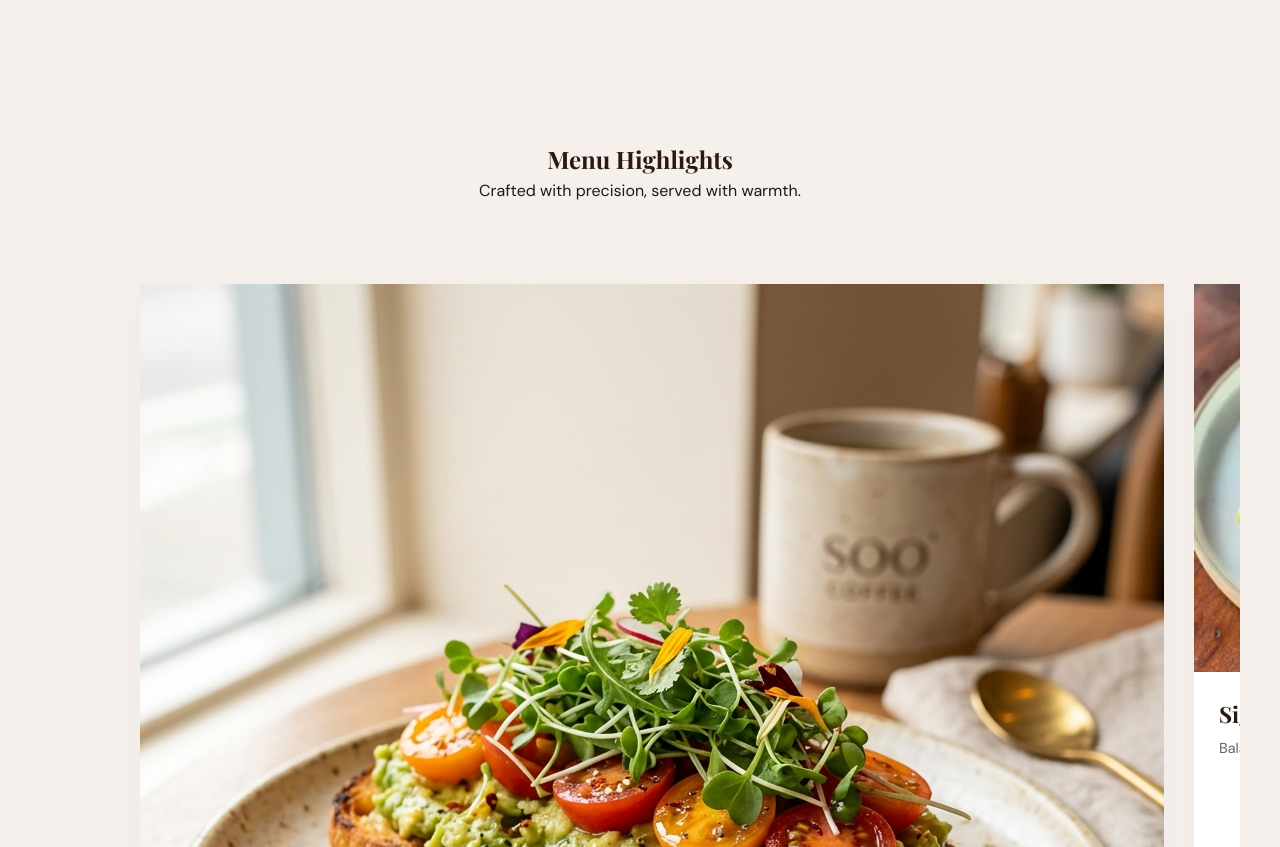
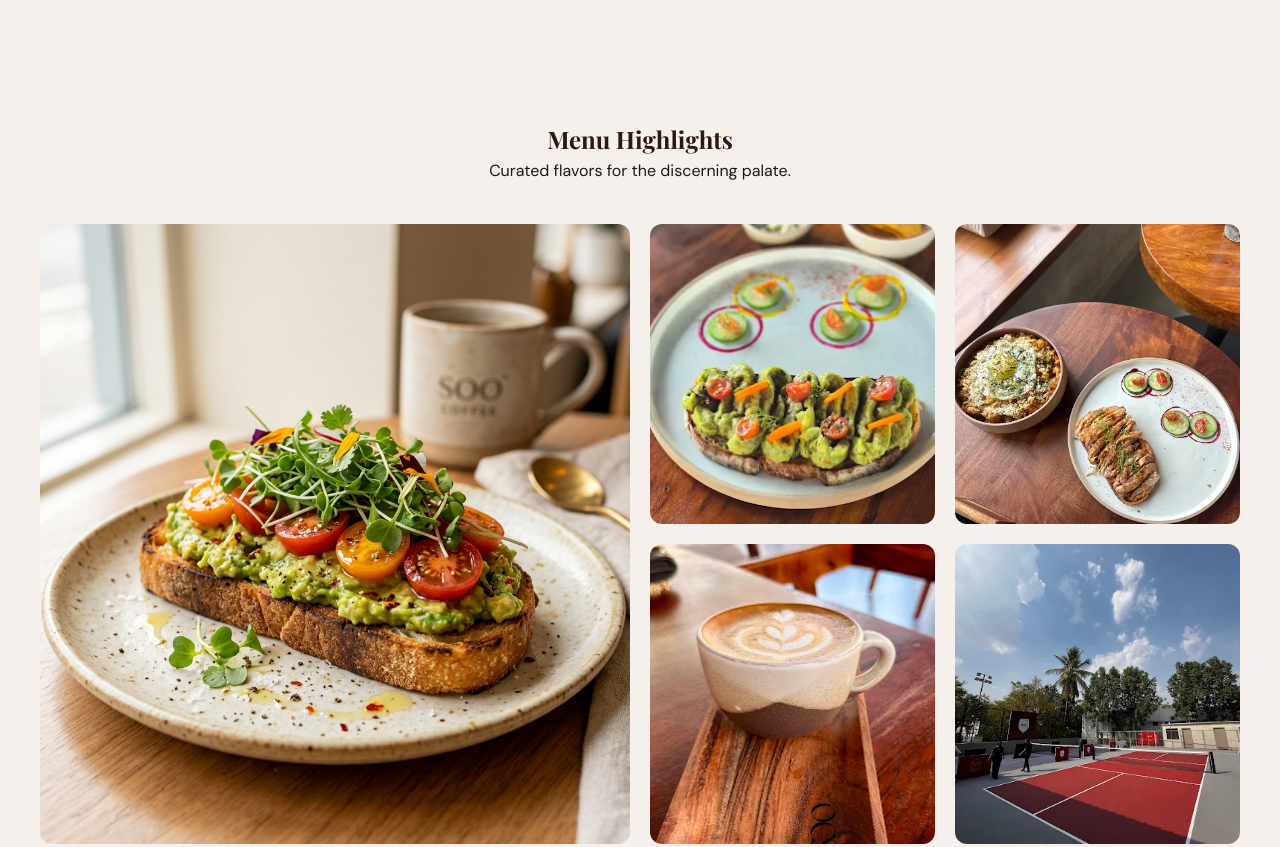
Before and after one commit to Khanmohammedahad-netizen/soo-coffee, a website built with Vite: page index.html in a window 1280 px wide. Shown: the part 1660-2507 px from the top of the page. Built offline with nearby package versions, Linux system fonts and the light colour scheme; some packages are replaced by stand-ins of ours; a web font is replaced by a local one.

Commit message:
Transformed menu into food collage and optimized for mobile-first experience

```diff
--- a/index.html
+++ b/index.html
@@ -49,59 +49,28 @@
 
     <section class="menu" id="menu">
         <div class="container">
-            <div class="menu-header" data-aos="fade-up">
+            <div class="menu-header">
                 <h2>Menu Highlights</h2>
-                <p>Crafted with precision, served with warmth.</p>
+                <p>Curated flavors for the discerning palate.</p>
             </div>
-            <div class="menu-carousel">
-                <div class="menu-card">
-                    <img src="/assets/food_3.png" alt="Avocado Toast">
-                    <div class="menu-card-info">
-                        <h3>Artisan Avocado Toast</h3>
-                        <p>Fresh sourdough topped with smashed avocado and heirloom tomatoes.</p>
-                    </div>
+            <div class="menu-collage">
+                <div class="collage-item large">
+                    <img src="/assets/food_3.png" alt="Menu Item 1">
                 </div>
-                <div class="menu-card">
-                    <img src="/assets/espresso_machine.webp" alt="Espresso">
-                    <div class="menu-card-info">
-                        <h3>Signature Espresso</h3>
-                        <p>Balanced, rich, and intensely aromatic double shot.</p>
-                    </div>
+                <div class="collage-item">
+                    <img src="/assets/espresso_machine.webp" alt="Menu Item 2">
                 </div>
-                <div class="menu-card">
-                    <img src="/assets/coffee_cup.webp" alt="Cold Brew">
-                    <div class="menu-card-info">
-                        <h3>18-Hour Cold Brew</h3>
-                        <p>Slow-steeped for a smooth, chocolatey finish.</p>
-                    </div>
+                <div class="collage-item">
+                    <img src="/assets/food_skillet.webp" alt="Menu Item 3">
                 </div>
-                <div class="menu-card">
-                    <img src="/assets/food_skillet.webp" alt="Skillet Breakfast">
-                    <div class="menu-card-info">
-                        <h3>Cast Iron Skillet</h3>
-                        <p>Fresh eggs and sourdough toast prepared in a cast iron skillet.</p>
-                    </div>
+                <div class="collage-item">
+                    <img src="/assets/coffee_cup.webp" alt="Menu Item 4">
                 </div>
-                <div class="menu-card">
-                    <img src="/assets/food_2.webp" alt="Signature Brunch">
-                    <div class="menu-card-info">
-                        <h3>Specialty Brunch</h3>
-                        <p>Elevated seasonal offerings from our kitchen.</p>
-                    </div>
+                <div class="collage-item">
+                    <img src="/assets/food_2.webp" alt="Menu Item 5">
                 </div>
-                <div class="menu-card">
-                    <img src="/assets/coffee_cup.webp" alt="Affogato">
-                    <div class="menu-card-info">
-                        <h3>Gelato Affogato</h3>
-                        <p>Espresso poured over premium vanilla bean gelato.</p>
-                    </div>
-                </div>
-                <div class="menu-card">
-                    <img src="/assets/espresso_machine.webp" alt="Pour Over">
-                    <div class="menu-card-info">
-                        <h3>V60 Pour Over</h3>
-                        <p>Single-origin beans brewed to highlight subtle notes.</p>
-                    </div>
+                <div class="collage-item tall">
+                    <img src="/assets/espresso_machine.webp" alt="Menu Item 6">
                 </div>
             </div>
         </div>
--- a/main.js
+++ b/main.js
@@ -95,16 +95,16 @@ counters.forEach(counter => {
   })
 })
 
-// Menu Carousel Horizontal Scroll Animation (Subtle Parallax)
-const cards = document.querySelectorAll('.menu-card')
-gsap.from(cards, {
+// Menu Collage Animation
+const collageItems = document.querySelectorAll('.collage-item')
+gsap.from(collageItems, {
   scrollTrigger: {
-    trigger: '.menu-carousel',
-    start: 'top 80%',
+    trigger: '.menu-collage',
+    start: 'top 85%',
   },
-  x: 100,
+  y: 50,
   opacity: 0,
-  stagger: 0.1,
+  stagger: 0.15,
   duration: 1,
   ease: 'power3.out'
 })
--- a/style.css
+++ b/style.css
@@ -234,64 +234,64 @@ nav.scrolled {
   border-radius: 2px;
 }
 
-/* --- Menu Highlights --- */
+/* --- Menu Collage --- */
+.menu {
+  padding: 80px 20px;
+  background-color: var(--white);
+}
+
 .menu-header {
   text-align: center;
-  margin-bottom: 60px;
+  margin-bottom: 40px;
 }
 
-.menu-carousel {
-  display: flex;
-  gap: 30px;
-  overflow-x: auto;
-  padding: 20px 0;
-  scroll-behavior: smooth;
-  -ms-overflow-style: none;
-  scrollbar-width: none;
+.menu-collage {
+  display: grid;
+  grid-template-columns: repeat(2, 1fr);
+  gap: 10px;
 }
 
-.menu-carousel::-webkit-scrollbar {
-  display: none;
+.collage-item {
+  position: relative;
+  overflow: hidden;
+  border-radius: 12px;
+  background: #fff;
 }
 
-.menu-card {
-  min-width: 300px;
-  flex: 0 0 auto;
-  background: #fff;
-  padding: 0;
-  box-shadow: 0 10px 30px rgba(0,0,0,0.03);
-  transition: transform 0.4s ease;
+.collage-item img {
+  width: 100%;
+  height: 100%;
+  object-fit: cover;
+  display: block;
 }
 
-.menu-card:hover {
-  transform: translateY(-10px);
+.collage-item.large {
+  grid-column: span 2;
+  aspect-ratio: 16/9;
 }
 
-.menu-card img {
-  width: 100%;
-  aspect-ratio: 1/1;
-  object-fit: cover;
+.collage-item.tall {
+  grid-row: span 2;
+  aspect-ratio: 4/5;
 }
 
-.menu-card-info {
-  padding: 25px;
-}
+@media (min-width: 992px) {
+  .menu-collage {
+    grid-template-columns: repeat(4, 1fr);
+    grid-auto-rows: 300px;
+    gap: 20px;
+  }
 
-.menu-card-info h3 {
-  font-size: 1.4rem;
-  margin-bottom: 5px;
-}
+  .collage-item.large {
+    grid-column: span 2;
+    grid-row: span 2;
+    aspect-ratio: auto;
+  }
 
-.menu-card-info p {
-  font-size: 0.9rem;
-  color: #666;
-  margin-bottom: 15px;
-}
-
-.menu-card-info .price {
-  font-weight: 700;
-  color: var(--accent);
-  font-size: 1.1rem;
+  .collage-item.tall {
+    grid-row: span 2;
+    aspect-ratio: auto;
+  }
 }
 
 /* --- Pickleball --- */
@@ -562,6 +562,25 @@ footer {
   }
 }
 
+/* Mobile First Polish */
+@media (max-width: 576px) {
+  .hero h1 {
+    font-size: 3rem !important;
+  }
+
+  .hero-content {
+    padding: 0 15px;
+  }
+
+  .section-title {
+    font-size: 2.2rem !important;
+  }
+
+  section {
+    padding: 60px 0;
+  }
+}
+
 /* --- Reviews Marquee --- */
 .reviews {
   padding: 100px 0;
```
